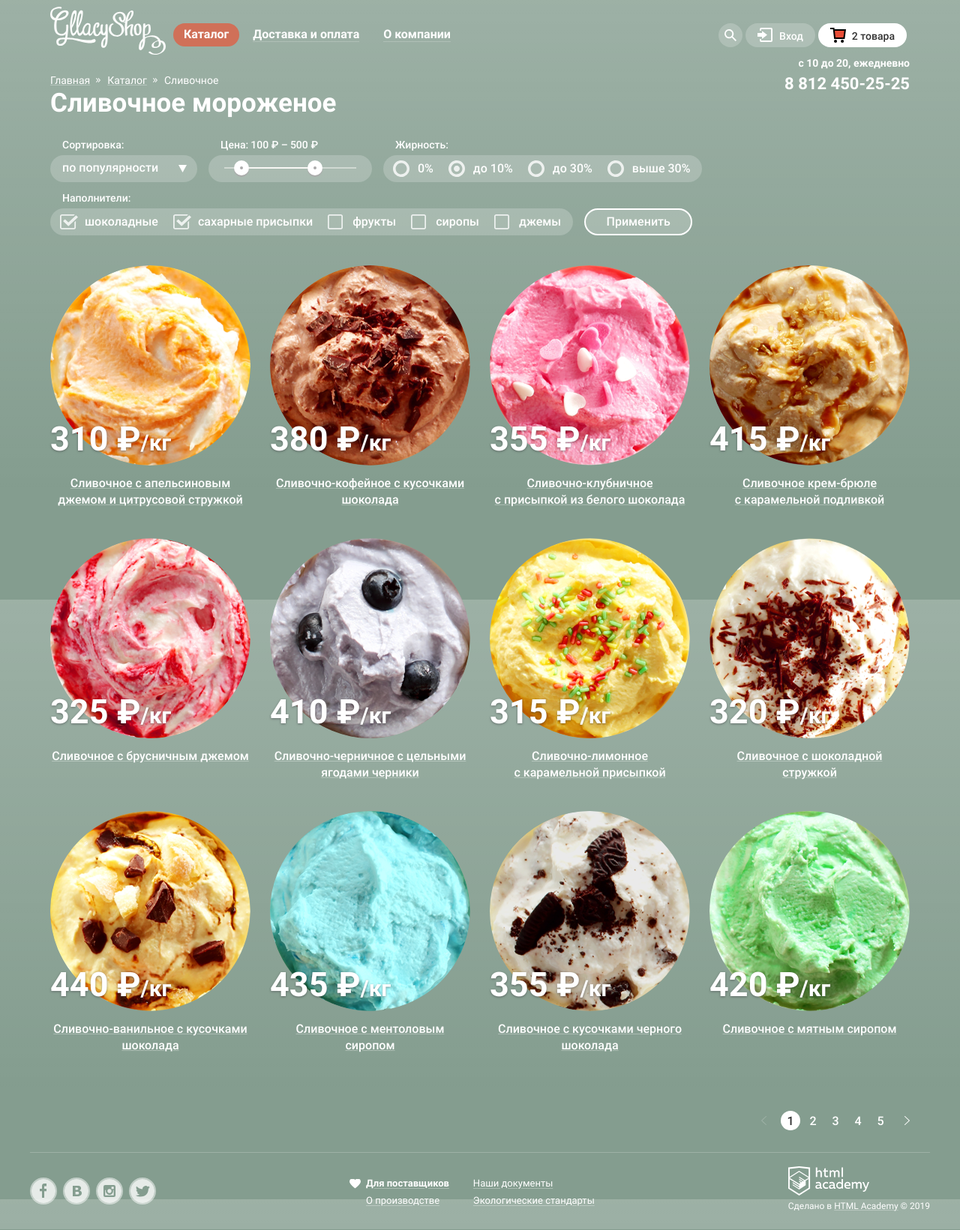
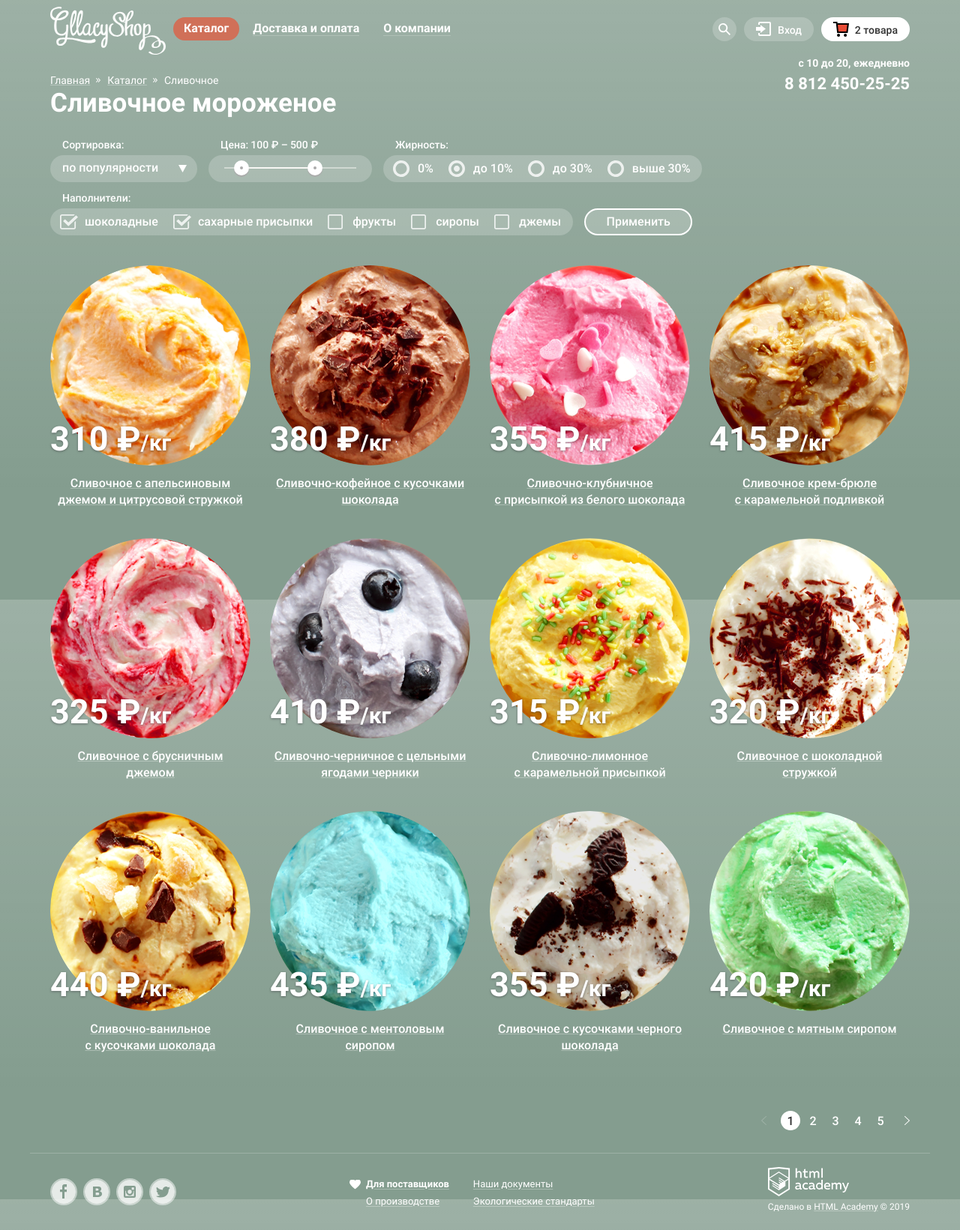
Before and after one commit to ShmApple/587963-gllacy-30, a plain HTML site: page catalog.html in a window 1280 px wide. Shown: the whole page at 75% size. Drawn offline with nearby package versions, Linux system fonts and the light colour scheme.

Commit message:
Вносит правки после первой проверки случаным наставником 2

```diff
--- a/catalog.html
+++ b/catalog.html
@@ -231,7 +231,7 @@
             <li class="catalog__item product-card" tabindex="0">
               <img src="img/catalog/creamy-with-lingonberry-jam.png" width="267" height="267" alt="Сливочное с брусничным джемом">
               <p class="product-card__price price"><span>325</span> ₽<span class="price__unit-of-mass">/кг</span></p>
-              <a href="#" class="link product-card__name">Сливочное с&nbsp;брусничным джемом</a>
+              <a href="#" class="link product-card__name">Сливочное с&nbsp;брусничным<br>джемом</a>
               <a href="#" class="btn product-card__btn">Быстрый просмотр</a>
             </li>
             <li class="catalog__item product-card" tabindex="0">
@@ -255,7 +255,7 @@
             <li class="catalog__item product-card" tabindex="0">
               <img src="img/catalog/creamy-vanilla-with-chocolate-slices.png" width="267" height="267" alt="Сливочно-ванильное с кусочками шоколада">
               <p class="product-card__price price"><span>440</span> ₽<span class="price__unit-of-mass">/кг</span></p>
-              <a href="#" class="link product-card__name">Сливочно-ванильное с&nbsp;кусочками шоколада</a>
+              <a href="#" class="link product-card__name">Сливочно-ванильное<br>с&nbsp;кусочками шоколада</a>
               <a href="#" class="btn product-card__btn">Быстрый просмотр</a>
             </li>
             <li class="catalog__item product-card" tabindex="0">
--- a/css/style.css
+++ b/css/style.css
@@ -452,7 +452,6 @@ img {
 
 .main-header__container--up {
   display: grid;
-  align-items: center;
   padding-top: 3px;
 
   grid-template-columns: min-content 1fr;
@@ -480,7 +479,7 @@ img {
 }
 
 .main-header__nav {
-  margin-top: 20px;
+  margin-top: 18px;
   margin-bottom: 8px;
 }
 
@@ -512,7 +511,7 @@ img {
   margin-left: auto;
 }
 
-.nav-pages__item {
+.nav-pages__item{
   position: relative;
 
   margin: 2px 4px 2px 0;
@@ -521,7 +520,16 @@ img {
 .nav-buttons__item {
   position: relative;
 
-  margin: 2px 4px 2px 0;
+  margin: 2px 10px 2px 0;
+}
+
+.nav-buttons__item:last-child {
+  margin-right: 0;
+}
+
+.nav-pages__item:hover,
+.nav-buttons__item:hover {
+  z-index: 5;
 }
 
 .nav-pages__btn,
@@ -1175,7 +1183,7 @@ img {
 }
 
 .catalog--with-pages {
-  padding-bottom: 27px;
+  padding-bottom: 28px;
 }
 
 .catalog__list {
@@ -1466,7 +1474,8 @@ img {
   justify-content: flex-end;
   align-items: center;
   min-height: 430px;
-  padding: 40px 0;
+  padding-top: 40px;
+  padding-bottom: 40px;
 }
 
 .contacts__content {
@@ -1530,7 +1539,8 @@ img {
   justify-content: space-between;
   align-items: center;
   min-height: 103px;
-  padding: 18px 0;
+  padding-top: 18px;
+  padding-bottom: 18px;
 
   border-top: 1px solid var(--interactive-elements);
 }
```
Also changed, not shown: css/style-min.css.
